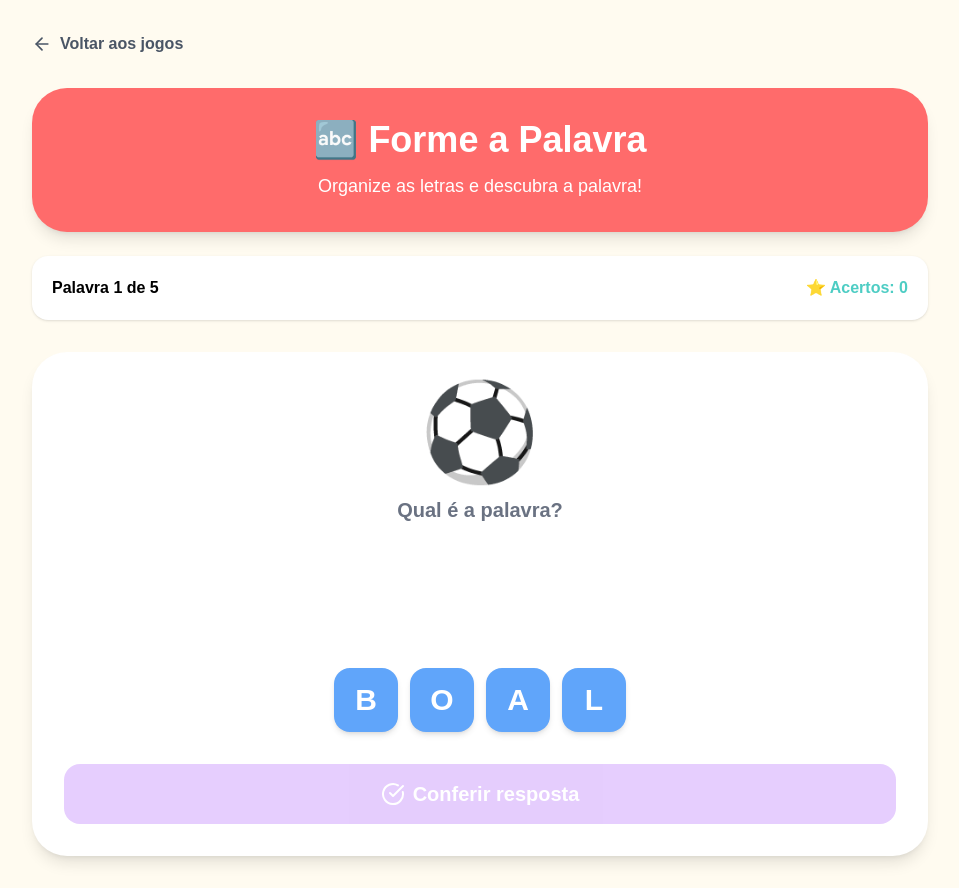
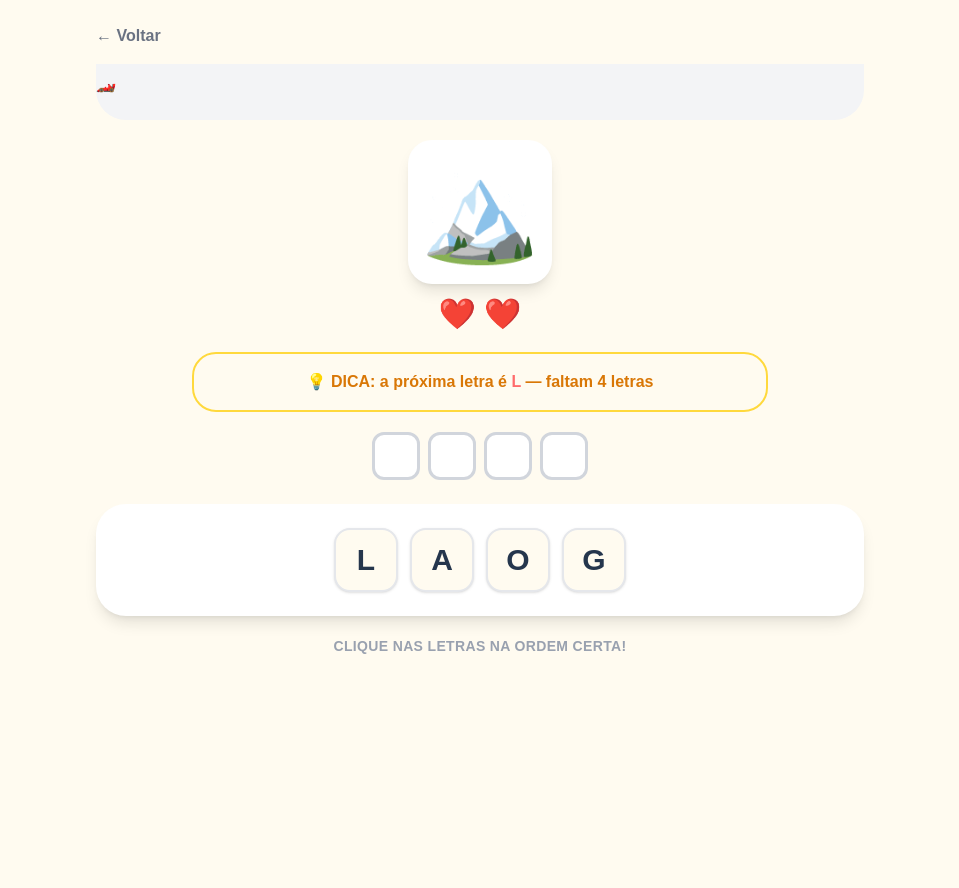
Before and after one commit to Biagarbin/LetterPlay, a React (Vite) app: page /Aluno/Jogos/formeAPalavra in a window 1280 px wide. Shown: the whole page, without its empty margins (160-1119 px from the left). After the commit the page ends 800 px from the top, so only its background shows below. Built offline with nearby package versions, Linux system fonts and the light colour scheme.

Commit message:
Novo jogo

```diff
--- /dev/null
+++ b/src/pages/Aluno/Jogos/CorridaDasPalavras.tsx
@@ -0,0 +1,231 @@
+import { useEffect, useState } from 'react'
+import { useNavigate } from 'react-router-dom'
+
+function CorridaDasPalavras() {
+  const navigate = useNavigate()
+
+  const palavra = 'BORBOLETA'
+
+  const letrasMisturadas = [
+    'B',
+    'T',
+    'O',
+    'L',
+    'O',
+    'A',
+    'E',
+    'R',
+    'B',
+  ]
+
+  const [letrasEscolhidas, setLetrasEscolhidas] = useState<string[]>([])
+  const [letrasDisponiveis, setLetrasDisponiveis] =
+    useState(letrasMisturadas)
+
+  const [vidas, setVidas] = useState(2)
+  const [tempo, setTempo] = useState(20)
+
+  useEffect(() => {
+    if (tempo <= 0) return
+
+    const intervalo = setInterval(() => {
+      setTempo((valor) => valor - 1)
+    }, 1000)
+
+    return () => clearInterval(intervalo)
+  }, [tempo])
+
+  function escolherLetra(letra: string, index: number) {
+    const proximaLetra = palavra[letrasEscolhidas.length]
+
+    if (letra === proximaLetra) {
+      setLetrasEscolhidas((anterior) => [
+        ...anterior,
+        letra,
+      ])
+
+      setLetrasDisponiveis((anterior) =>
+        anterior.filter((_, i) => i !== index)
+      )
+
+      return
+    }
+
+    setVidas((valor) => Math.max(0, valor - 1))
+  }
+
+  function voltar() {
+    navigate('/Aluno/dashboard')
+  }
+
+  return (
+    <main className="min-h-screen bg-[#FFFBF0] text-[#263238]">
+
+      {/* CABEÇALHO */}
+      <header className="px-8 pt-6">
+
+        <div className="relative flex items-center justify-between">
+
+          <button
+            onClick={voltar}
+            className="text-lg font-semibold text-gray-500 transition hover:text-gray-800"
+          >
+            ← Voltar
+          </button>
+
+          <h1 className="absolute left-1/2 -translate-x-1/2 text-2xl font-black">
+            Corrida das Palavras 🏎️
+          </h1>
+
+          <div className="text-3xl">
+            ⭐
+          </div>
+
+        </div>
+
+        {/* LINHA ABAIXO DO TÍTULO */}
+        <div className="mt-4 h-2 w-full rounded-full bg-gray-200" />
+
+      </header>
+
+
+      {/* CONTEÚDO */}
+      <section className="mx-auto flex w-full max-w-3xl flex-col items-center px-6 pt-7">
+
+        {/* TEMPO + BARRA */}
+        <div className="flex w-full max-w-[600px] items-center gap-8">
+
+          <span className="text-2xl font-black text-[#4ADE80]">
+            {tempo}s
+          </span>
+
+          <div className="h-4 flex-1 overflow-hidden rounded-full bg-gray-200">
+
+            <div
+              className="h-full rounded-full bg-[#4ADE80] transition-all duration-1000"
+              style={{
+                width: `${(tempo / 20) * 100}%`,
+              }}
+            />
+
+          </div>
+
+        </div>
+
+
+        {/* PISTA */}
+        <div className="mt-7 flex h-[60px] w-full max-w-[600px] items-center rounded-full bg-[#F1F2F4] px-5">
+
+          <div className="relative flex w-full items-center">
+
+            {/* CARRO */}
+            <div className="absolute left-0 z-10 text-3xl">
+              🏎️
+            </div>
+
+            {/* PISTA */}
+            <div className="ml-7 flex w-full items-center gap-3">
+
+              <div className="h-1 w-20 rounded-full bg-[#FFD93D]" />
+
+              <div className="h-1 flex-1 rounded-full bg-gray-200" />
+
+              <div className="h-1 flex-1 rounded-full bg-gray-200" />
+
+              <div className="h-1 flex-1 rounded-full bg-gray-200" />
+
+              <div className="h-1 flex-1 rounded-full bg-gray-200" />
+
+              <div className="h-1 flex-1 rounded-full bg-gray-200" />
+
+            </div>
+
+          </div>
+
+        </div>
+
+
+        {/* IMAGEM */}
+        <div className="mt-5 flex h-[150px] w-[150px] items-center justify-center overflow-hidden rounded-[24px] bg-green-100 shadow-md">
+
+          <img
+            src="/borboleta.jpg"
+            alt="Borboleta"
+            className="h-full w-full object-cover"
+            onError={(e) => {
+              e.currentTarget.style.display = 'none'
+            }}
+          />
+
+          <span className="absolute text-7xl">
+            🦋
+          </span>
+
+        </div>
+
+
+        {/* VIDAS */}
+        <div className="mt-3 flex gap-2 text-3xl">
+
+          <span>
+            {vidas >= 1 ? '❤️' : '🩶'}
+          </span>
+
+          <span>
+            {vidas >= 2 ? '❤️' : '🩶'}
+          </span>
+
+        </div>
+
+
+        {/* ESPAÇOS DAS LETRAS */}
+        <div className="mt-5 flex flex-wrap justify-center gap-2">
+
+          {palavra.split('').map((_, index) => (
+
+            <div
+              key={index}
+              className="flex h-[50px] w-[50px] items-center justify-center rounded-xl border-[3px] border-gray-300 bg-white text-2xl font-black"
+            >
+              {letrasEscolhidas[index] || ''}
+            </div>
+
+          ))}
+
+        </div>
+
+
+        {/* LETRAS */}
+        <div className="mt-7 w-full max-w-[600px] rounded-[28px] bg-white px-8 py-7 shadow-sm">
+
+          <div className="flex flex-wrap justify-center gap-3">
+
+            {letrasDisponiveis.map((letra, index) => (
+
+              <button
+                key={`${letra}-${index}`}
+                onClick={() => escolherLetra(letra, index)}
+                className="flex h-[64px] w-[64px] items-center justify-center rounded-2xl border-[3px] border-gray-200 bg-[#FAFAFA] text-2xl font-black shadow-sm transition hover:-translate-y-1 hover:bg-gray-100 active:scale-95"
+              >
+                {letra}
+              </button>
+
+            ))}
+
+          </div>
+
+        </div>
+
+
+        {/* TEXTO INFERIOR */}
+        <p className="mt-5 pb-8 text-center text-base font-medium tracking-wide text-gray-400">
+          CLIQUE NAS LETRAS NA ORDEM CERTA!
+        </p>
+
+      </section>
+
+    </main>
+  )
+}
+
+export default CorridaDasPalavras
--- a/src/pages/Aluno/Jogos/FormeAPalavra.tsx
+++ b/src/pages/Aluno/Jogos/FormeAPalavra.tsx
@@ -1,32 +1,31 @@
 import { useState } from 'react'
 import { useNavigate } from 'react-router-dom'
-import { ArrowLeft, CheckCircle, RotateCcw } from 'lucide-react'
 
 type Palavra = {
+  imagem: string
   palavra: string
-  emoji: string
 }
 
 const palavras: Palavra[] = [
   {
-    palavra: 'BOLA',
-    emoji: '⚽',
+    imagem: '🏔️',
+    palavra: 'LAGO',
   },
   {
+    imagem: '🐱',
     palavra: 'GATO',
-    emoji: '🐱',
   },
   {
+    imagem: '🏠',
     palavra: 'CASA',
-    emoji: '🏠',
   },
   {
+    imagem: '🐸',
     palavra: 'SAPO',
-    emoji: '🐸',
   },
   {
-    palavra: 'PATO',
-    emoji: '🦆',
+    imagem: '☀️',
+    palavra: 'SOL',
   },
 ]
 
@@ -34,123 +33,117 @@ function embaralhar(letras: string[]) {
   return [...letras].sort(() => Math.random() - 0.5)
 }
 
-function FormeAPalavra() {
+function CorridaDasPalavras() {
   const navigate = useNavigate()
 
   const [indice, setIndice] = useState(0)
-  const [letrasEscolhidas, setLetrasEscolhidas] = useState<string[]>([])
-  const [letrasDisponiveis, setLetrasDisponiveis] = useState<string[]>(
+  const [resposta, setResposta] = useState<string[]>([])
+  const [letras, setLetras] = useState<string[]>(() =>
     embaralhar(palavras[0].palavra.split(''))
   )
+  const [erros, setErros] = useState(0)
   const [mensagem, setMensagem] = useState('')
-  const [acertos, setAcertos] = useState(0)
-  const [terminou, setTerminou] = useState(false)
+  const [finalizado, setFinalizado] = useState(false)
 
-  const palavraAtual = palavras[indice]
+  const atual = palavras[indice]
 
-  function escolherLetra(letra: string, index: number) {
-    setLetrasEscolhidas([...letrasEscolhidas, letra])
+  const proximaLetra =
+    atual.palavra[resposta.length]
 
-    setLetrasDisponiveis(
-      letrasDisponiveis.filter((_, i) => i !== index)
-    )
-  }
+  function clicarLetra(letra: string, index: number) {
+    if (mensagem) return
 
-  function removerLetra(index: number) {
-    const letra = letrasEscolhidas[index]
+    if (letra === proximaLetra) {
+      const novaResposta = [...resposta, letra]
 
-    setLetrasEscolhidas(
-      letrasEscolhidas.filter((_, i) => i !== index)
+      setResposta(novaResposta)
+
+      setLetras(
+        letras.filter((_, i) => i !== index)
       )
 
-    setLetrasDisponiveis([
-      ...letrasDisponiveis,
-      letra,
-    ])
-  }
-
-  function verificar() {
-    const resposta = letrasEscolhidas.join('')
-
-    if (resposta === palavraAtual.palavra) {
-      setMensagem('Muito bem! 🎉 Você acertou!')
-
-      setAcertos(acertos + 1)
+      if (novaResposta.length === atual.palavra.length) {
+        setMensagem('🎉 Muito bem! Você acertou!')
 
         setTimeout(() => {
-        proximaPalavra()
-      }, 1200)
-    } else {
-      setMensagem('Ops! Tente novamente. 💪')
-    }
-  }
-
-  function proximaPalavra() {
           if (indice + 1 >= palavras.length) {
-      setTerminou(true)
+            setFinalizado(true)
             return
           }
 
-    const proximoIndice = indice + 1
+          const proximo = indice + 1
 
-    setIndice(proximoIndice)
-
-    setLetrasEscolhidas([])
-
-    setLetrasDisponiveis(
+          setIndice(proximo)
+          setResposta([])
+          setLetras(
             embaralhar(
-        palavras[proximoIndice].palavra.split('')
+              palavras[proximo].palavra.split('')
             )
           )
+          setMensagem('')
+        }, 1200)
+      }
+    } else {
+      setErros(erros + 1)
+      setMensagem('❌ Ops! Tente novamente!')
 
+      setTimeout(() => {
         setMensagem('')
+      }, 800)
+    }
   }
 
   function reiniciar() {
     setIndice(0)
-    setAcertos(0)
-    setLetrasEscolhidas([])
-    setLetrasDisponiveis(
+    setResposta([])
+    setLetras(
       embaralhar(palavras[0].palavra.split(''))
     )
+    setErros(0)
     setMensagem('')
-    setTerminou(false)
+    setFinalizado(false)
   }
 
-  if (terminou) {
-    const porcentagem = Math.round(
-      (acertos / palavras.length) * 100
+  if (finalizado) {
+    const acertos = palavras.length
+    const porcentagem = Math.max(
+      0,
+      Math.round(
+        ((acertos * 100) /
+          (acertos + erros)) *
+          1
+      )
     )
 
     return (
       <main className="min-h-screen bg-[#FFFBF0] px-6 py-10">
 
-        <div className="mx-auto flex min-h-[80vh] max-w-2xl flex-col items-center justify-center">
+        <div className="mx-auto flex min-h-[80vh] max-w-2xl flex-col items-center justify-center text-center">
 
           <div className="text-8xl">
             🏆
           </div>
 
-          <h1 className="mt-6 text-center text-4xl font-black text-[#FF6B6B]">
-            Parabéns! 🎉
+          <h1 className="mt-6 text-5xl font-black text-[#FF6B6B]">
+            Corrida finalizada!
           </h1>
 
-          <p className="mt-4 text-center text-2xl font-bold text-gray-700">
-            Você terminou o jogo!
+          <p className="mt-4 text-2xl font-bold text-gray-600">
+            Você completou todas as palavras! 🎉
           </p>
 
-          <div className="mt-8 rounded-3xl bg-white p-8 text-center shadow-lg">
+          <div className="mt-8 rounded-[30px] bg-white p-8 shadow-xl">
 
-            <p className="text-gray-500">
-              Sua pontuação
+            <p className="text-lg text-gray-500">
+              Palavras completadas
             </p>
 
-            <strong className="text-6xl font-black text-[#4ECDC4]">
-              {porcentagem}%
-            </strong>
+            <p className="mt-2 text-5xl font-black text-[#4ECDC4]">
+              {acertos}/{palavras.length}
+            </p>
 
-            <p className="mt-3 font-bold">
-              {acertos} de {palavras.length} palavras
+            <p className="mt-4 text-lg font-bold text-gray-600">
+              ⭐ Pontuação: {porcentagem}%
             </p>
 
           </div>
@@ -159,17 +152,16 @@ function FormeAPalavra() {
 
             <button
               onClick={reiniciar}
-              className="flex items-center gap-2 rounded-2xl bg-[#4ECDC4] px-6 py-4 font-black text-white"
+              className="rounded-2xl bg-[#4ECDC4] px-6 py-4 font-black text-white"
             >
-              <RotateCcw size={20} />
-              Jogar novamente
+              🔄 Jogar novamente
             </button>
 
             <button
               onClick={() => navigate('/aluno/dashboard')}
               className="rounded-2xl bg-[#C084FC] px-6 py-4 font-black text-white"
             >
-              Voltar
+              🏠 Voltar
             </button>
 
           </div>
@@ -181,62 +173,122 @@ function FormeAPalavra() {
   }
 
   return (
-    <main className="min-h-screen bg-[#FFFBF0] px-6 py-8">
+    <main className="min-h-screen bg-[#FFFBF0] px-4 py-6">
 
-      <div className="mx-auto max-w-4xl">
+      <div className="mx-auto max-w-3xl">
+
+        {/* VOLTAR */}
 
         <button
           onClick={() => navigate('/aluno/dashboard')}
-          className="flex items-center gap-2 font-bold text-gray-600"
+          className="mb-4 font-bold text-gray-500"
         >
-          <ArrowLeft size={20} />
-          Voltar aos jogos
+          ← Voltar
         </button>
 
-        <div className="mt-8 rounded-[35px] bg-[#FF6B6B] p-8 text-center text-white shadow-lg">
+        {/* BARRA DA CORRIDA */}
 
-          <h1 className="text-4xl font-black">
-            🔤 Forme a Palavra
-          </h1>
+        <div className="relative h-14 overflow-hidden rounded-b-[30px] bg-gray-100">
 
-          <p className="mt-3 text-lg">
-            Organize as letras e descubra a palavra!
+          <div
+            className="absolute left-0 top-0 h-1 rounded-full bg-[#FFD93D]"
+            style={{
+              width: `${
+                ((indice + resposta.length / atual.palavra.length) /
+                  palavras.length) *
+                100
+              }%`,
+            }}
+          />
+
+          <div
+            className="absolute top-2 transition-all duration-500"
+            style={{
+              left: `${
+                ((indice + resposta.length / atual.palavra.length) /
+                  palavras.length) *
+                90
+              }%`,
+            }}
+          >
+            🏎️
+          </div>
+
+        </div>
+
+        {/* IMAGEM */}
+
+        <div className="mt-5 flex flex-col items-center">
+
+          <div className="flex h-36 w-36 items-center justify-center overflow-hidden rounded-3xl bg-white text-8xl shadow-lg">
+            {atual.imagem}
+          </div>
+
+          {/* VIDAS */}
+
+          <div className="mt-3 flex gap-2 text-3xl">
+            <span className="text-red-500">
+              ❤️
+            </span>
+
+            <span className={erros >= 2 ? 'grayscale' : ''}>
+              ❤️
+            </span>
+          </div>
+
+        </div>
+
+        {/* DICA */}
+
+        <div className="mx-auto mt-5 max-w-xl rounded-3xl border-2 border-[#FFD93D] bg-[#FFFBF0] px-5 py-4 text-center">
+
+          <p className="font-black text-[#D97706]">
+
+            💡 DICA: a próxima letra é{' '}
+
+            <span className="text-[#FF6B6B]">
+              {proximaLetra}
+            </span>
+
+            {' '}— faltam{' '}
+
+            {atual.palavra.length - resposta.length}
+
+            {' '}letras
+
           </p>
 
         </div>
 
-        <div className="mt-6 flex justify-between rounded-2xl bg-white p-5 shadow">
+        {/* RESPOSTA */}
 
-          <span className="font-bold">
-            Palavra {indice + 1} de {palavras.length}
-          </span>
+        <div className="mt-5 flex justify-center gap-2">
 
-          <span className="font-bold text-[#4ECDC4]">
-            ⭐ Acertos: {acertos}
-          </span>
+          {atual.palavra.split('').map((_, index) => (
+
+            <div
+              key={index}
+              className="flex h-12 w-12 items-center justify-center rounded-xl border-[3px] border-gray-300 bg-white text-2xl font-black text-[#25364D]"
+            >
+              {resposta[index] || ''}
+            </div>
+
+          ))}
 
         </div>
 
-        <div className="mt-8 rounded-[35px] bg-white p-8 text-center shadow-lg">
+        {/* LETRAS */}
 
-          <div className="text-8xl">
-            {palavraAtual.emoji}
-          </div>
+        <div className="mt-6 rounded-[30px] bg-white p-6 shadow-lg">
 
-          <p className="mt-4 text-xl font-bold text-gray-500">
-            Qual é a palavra?
-          </p>
+          <div className="flex flex-wrap justify-center gap-3">
 
-          {/* LETRAS ESCOLHIDAS */}
-
-          <div className="mt-8 flex min-h-20 flex-wrap justify-center gap-3">
-
-            {letrasEscolhidas.map((letra, index) => (
+            {letras.map((letra, index) => (
 
               <button
-                key={index}
-                onClick={() => removerLetra(index)}
-                className="flex h-16 w-16 items-center justify-center rounded-2xl bg-[#FFD93D] text-3xl font-black text-gray-800 shadow-md transition hover:scale-105"
+                key={`${letra}-${index}`}
+                onClick={() => clicarLetra(letra, index)}
+                className="flex h-16 w-16 items-center justify-center rounded-2xl border-2 border-gray-200 bg-[#FFFBF0] text-3xl font-black text-[#25364D] shadow-sm transition hover:-translate-y-1 hover:scale-105 active:scale-95"
               >
                 {letra}
               </button>
@@ -245,40 +297,23 @@ function FormeAPalavra() {
 
           </div>
 
-          {/* LETRAS DISPONÍVEIS */}
+        </div>
 
-          <div className="mt-8 flex flex-wrap justify-center gap-3">
+        {/* MENSAGEM */}
 
-            {letrasDisponiveis.map((letra, index) => (
+        {mensagem && (
 
-              <button
-                key={index}
-                onClick={() => escolherLetra(letra, index)}
-                className="flex h-16 w-16 items-center justify-center rounded-2xl bg-[#60A5FA] text-3xl font-black text-white shadow-md transition hover:scale-105"
-              >
-                {letra}
-              </button>
+          <div className="mt-5 rounded-2xl bg-[#4ADE80] p-4 text-center text-xl font-black text-white">
 
-            ))}
+            {mensagem}
 
           </div>
 
-          {mensagem && (
-            <div className="mt-8 rounded-2xl bg-[#4ADE80] p-4 text-xl font-black text-white">
-              {mensagem}
-            </div>
         )}
 
-          <button
-            onClick={verificar}
-            disabled={letrasEscolhidas.length !== palavraAtual.palavra.length}
-            className="mt-8 flex w-full items-center justify-center gap-2 rounded-2xl bg-[#C084FC] py-4 text-xl font-black text-white disabled:cursor-not-allowed disabled:opacity-40"
-          >
-            <CheckCircle size={24} />
-            Conferir resposta
-          </button>
-
-        </div>
+        <p className="mt-5 text-center text-sm font-semibold tracking-wide text-gray-400">
+          CLIQUE NAS LETRAS NA ORDEM CERTA!
+        </p>
 
       </div>
 
@@ -286,4 +321,4 @@ function FormeAPalavra() {
   )
 }
 
-export default FormeAPalavra
+export default CorridaDasPalavras
```
Also changed, not shown: src/App.tsx (+15 -4 lines), src/pages/Aluno/AlunoDashboard.tsx (+26 -17 lines). Lines whose indentation alone changed are shown as unchanged.
